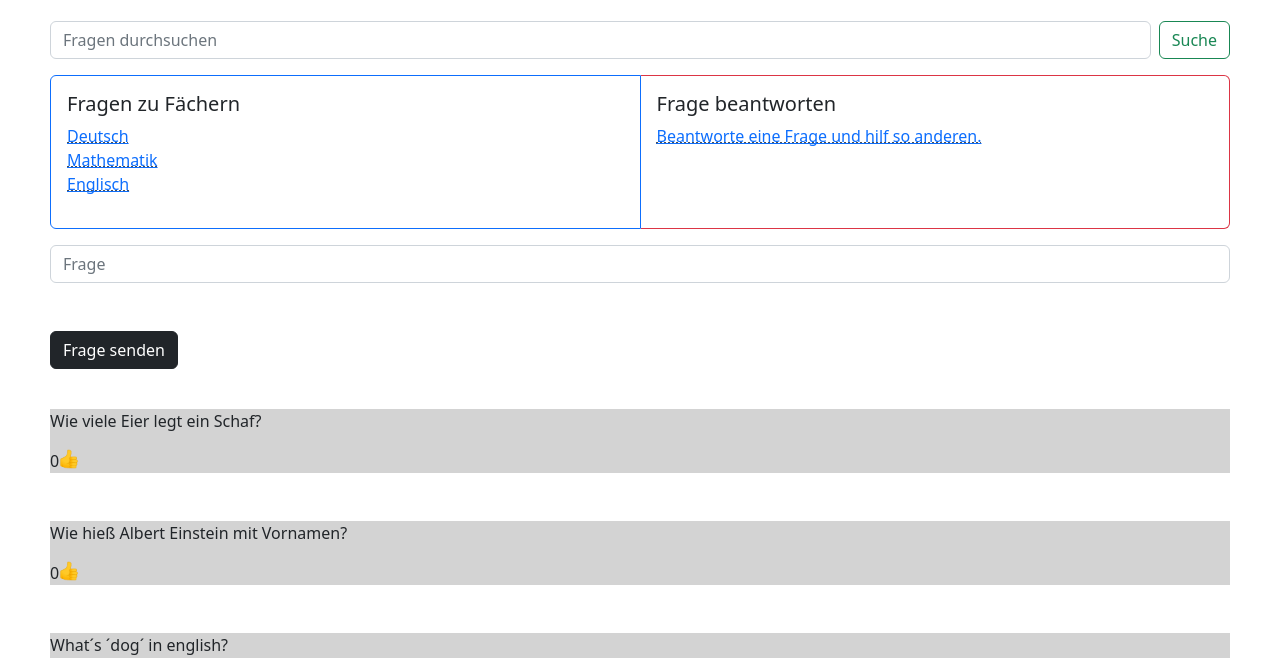
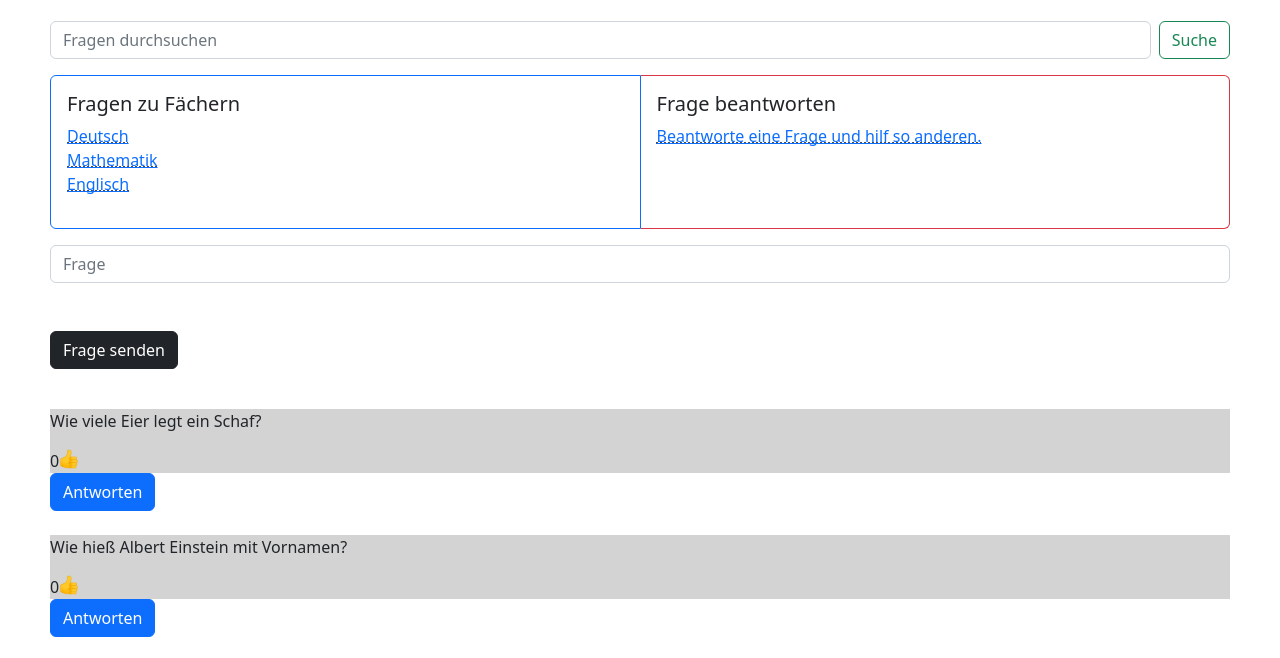
Before and after one commit to Jugendhackt/School-Pedia, a plain HTML site: page home/index.html in a window 1280 px wide. Shown: the part 63-721 px from the top of the page. Drawn offline with nearby package versions, Linux system fonts and the light colour scheme.

Commit message:
button für antworten hinzugefügt

```diff
--- a/home/index.html
+++ b/home/index.html
@@ -155,7 +155,8 @@ function zeigefragen(){
      existingEntries[i][0]+
      "</div><div><img src=\"./iconjpeg.png\" width=\"20px\" height=\"20px\" onclick=\"thumbsUp("
      + i
-     + ")\"></div></div></div><br><br>";
+     + ")\"></div></div></div><a href=\"antwort/antworten.html\" class=\"btn btn-primary\">Antworten</a><br><br>";
+
 
   }
   document.getElementById("fragen").innerHTML = text;
```
